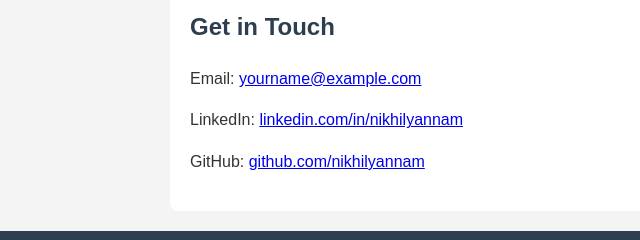
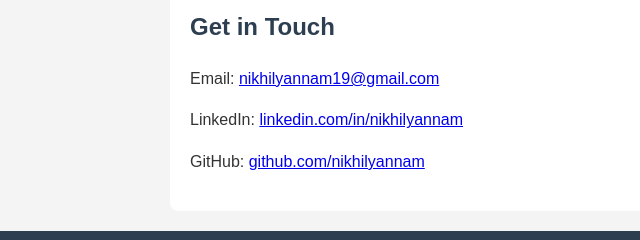
Before and after one commit to nikhilyannam/nikhilyannam.github.io, a plain HTML site: page contact.html in a window 1280 px wide. Shown: the part 212-452 px from the top of the page, 0-640 px from the left. Drawn offline with Linux system fonts and the light colour scheme.

Commit message:
Update contact.html

```diff
--- a/contact.html
+++ b/contact.html
@@ -21,7 +21,7 @@
 
 <section id="contact">
   <h2>Get in Touch</h2>
-  <p>Email: <a href="mailto:yourname@example.com">yourname@example.com</a></p>
+  <p>Email: <a href="mailto:nikhilYannam@gmail.com">nikhilyannam19@gmail.com</a></p>
   <p>LinkedIn: <a href="https://www.linkedin.com/in/nikhilyannam/" target="_blank">linkedin.com/in/nikhilyannam</a></p>
   <p>GitHub: <a href="https://github.com/nikhilyannam" target="_blank">github.com/nikhilyannam</a></p>
 </section>
```
